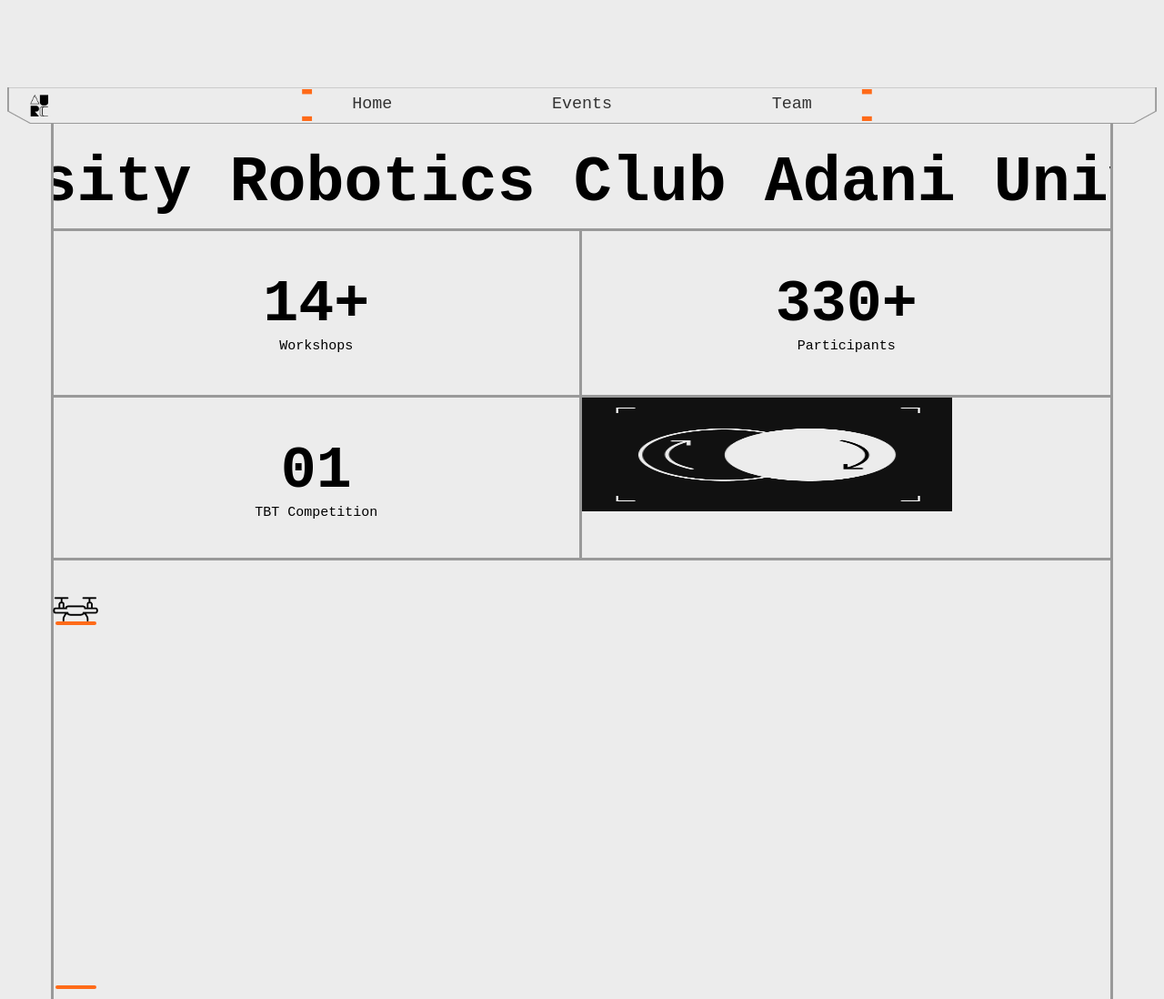
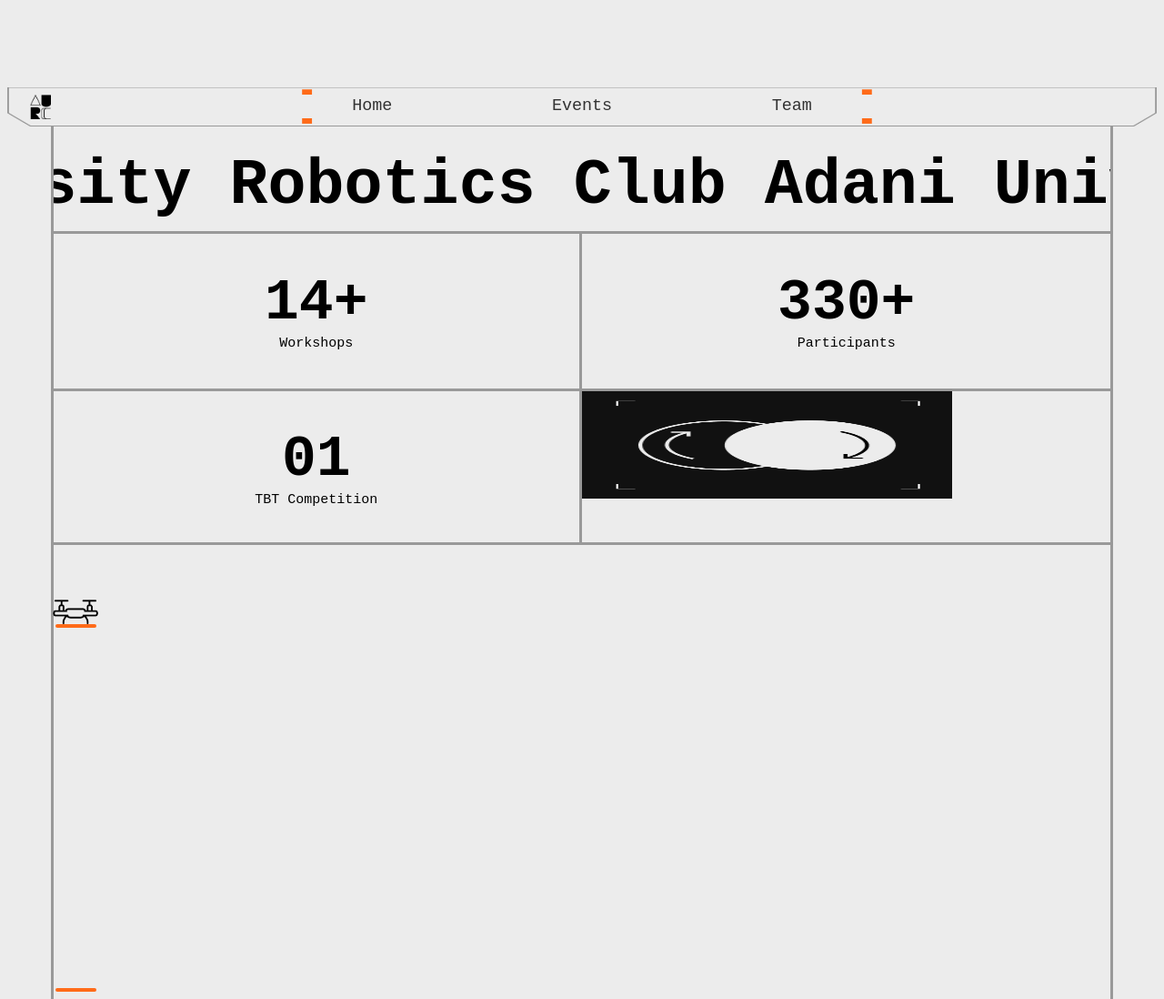
Before and after one commit to HetHirani07/AURC.club, a Next.js app: page / in a window 1280 px wide. Shown: the part 712-1810 px from the top of the page at 91% size. Built offline with nearby package versions, Linux system fonts and the light colour scheme; a web font is replaced by a local one.

Commit message:
Update page.module.css

```diff
--- a/src/app/page.module.css
+++ b/src/app/page.module.css
@@ -3,15 +3,15 @@
 .thirdPage{height: 100%; box-sizing: border-box; position: relative;}
 .logoImpression{height: 100px; will-change: transform}
 .navbar{position: sticky; top: 0; left: 0; width: 100%; display: flex; justify-content: center; align-content: center; z-index: 4;}
-.navbarContainer{ width: 100%; height: 40px; position: relative; display: flex;}
+.navbarContainer{ width: 100%; height: 43px; position: relative; display: flex;}
 .navbarBgImg{ width: 100%; justify-self: center;}
-.navbarLogo{ position: absolute; height: 60%; align-self: center; margin-left: 2%}
+.navbarLogo{ position: absolute; height: 62%; align-self: center; margin-left: 2%}
 .navbarContent{position: absolute; align-self: center; margin-left: 30%; width: 40%; height: 24px; display: flex; justify-content: space-between}
 .navbarText{color: #333; text-decoration: none; font-size: 1.15rem;}
 .navbarText:hover{border-bottom: #FF6B19 solid 2.5px}
 .hero{border-left: solid; border-right: solid; border-color: #999; width: 92%; height: 100%; display: flex; justify-self: center; margin-top: 0%; flex-direction: column;}
 .space{height: 20px;}
-.dashboard{display: flex; flex-direction: row; height: 365px; width: 100%;}
+.dashboard{display: flex; flex-direction: row; height: 345px; width: 100%;}
 .dashboardLeft{display: 'flex'; flex-direction: column; height: 100%; width: 50%; box-sizing: border-box; border-top: solid; border-bottom: solid; border-right: solid; border-color: #999}
 .dashboardUpper{height: 50%; width: 100%; border-bottom: solid; border-color: #999; display: flex; flex-direction: column; justify-content: center; align-content: center}
 .dashboardLower{height: 50%; width: 100%; display: flex;flex-direction: column; justify-content: center; align-content: center}
@@ -19,7 +19,8 @@
 .dashboardUpper:hover{color: #FF6B19;}
 .dashboardRobot{height: 100%; width: 56.35%; box-sizing: border-box; border: solid; border-color: #999; display: none;}
 .dashboardRight{display: 'flex'; flex-direction: column; height: 100%; width: 50%; box-sizing: border-box; border-top: solid; border-bottom: solid; border-color: #999;}
-.textUpper{font-size: 65px; font-weight: 700; align-self: center}
+.evolve{width: 75%;}
+.textUpper{font-size: 63px; font-weight: 700; align-self: center}
 .textLower{font-size: 15px; font-weight: 100; align-self: center}
 .drone{width: 50px;position: absolute;z-index: 3; left: 50px; top: 520px}
 .droneLanding1{position: absolute; left: 52.5px; top: 547px; height: 4px; width: 45px; background-color: #FF6B19; border-radius: 50px}
```
